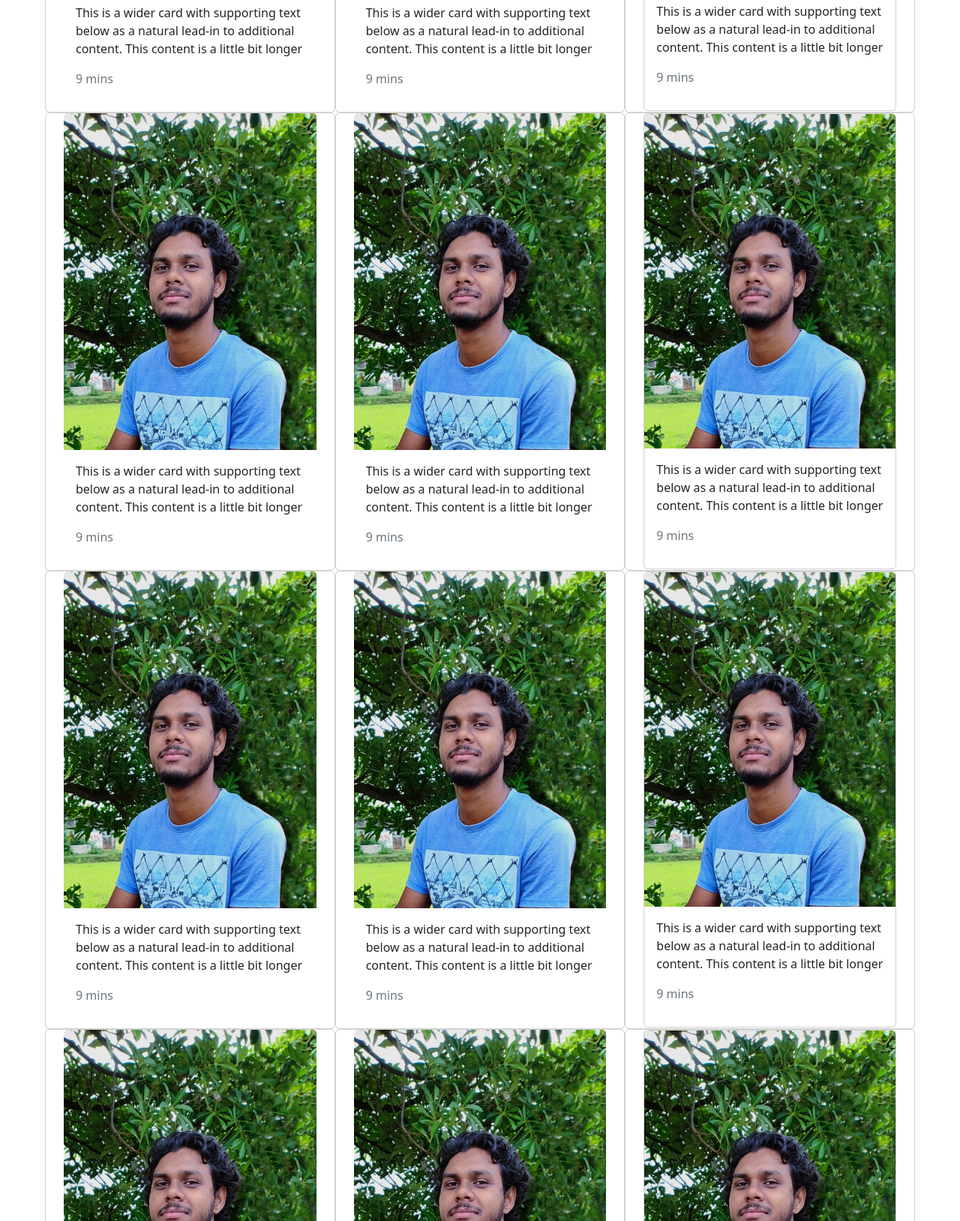
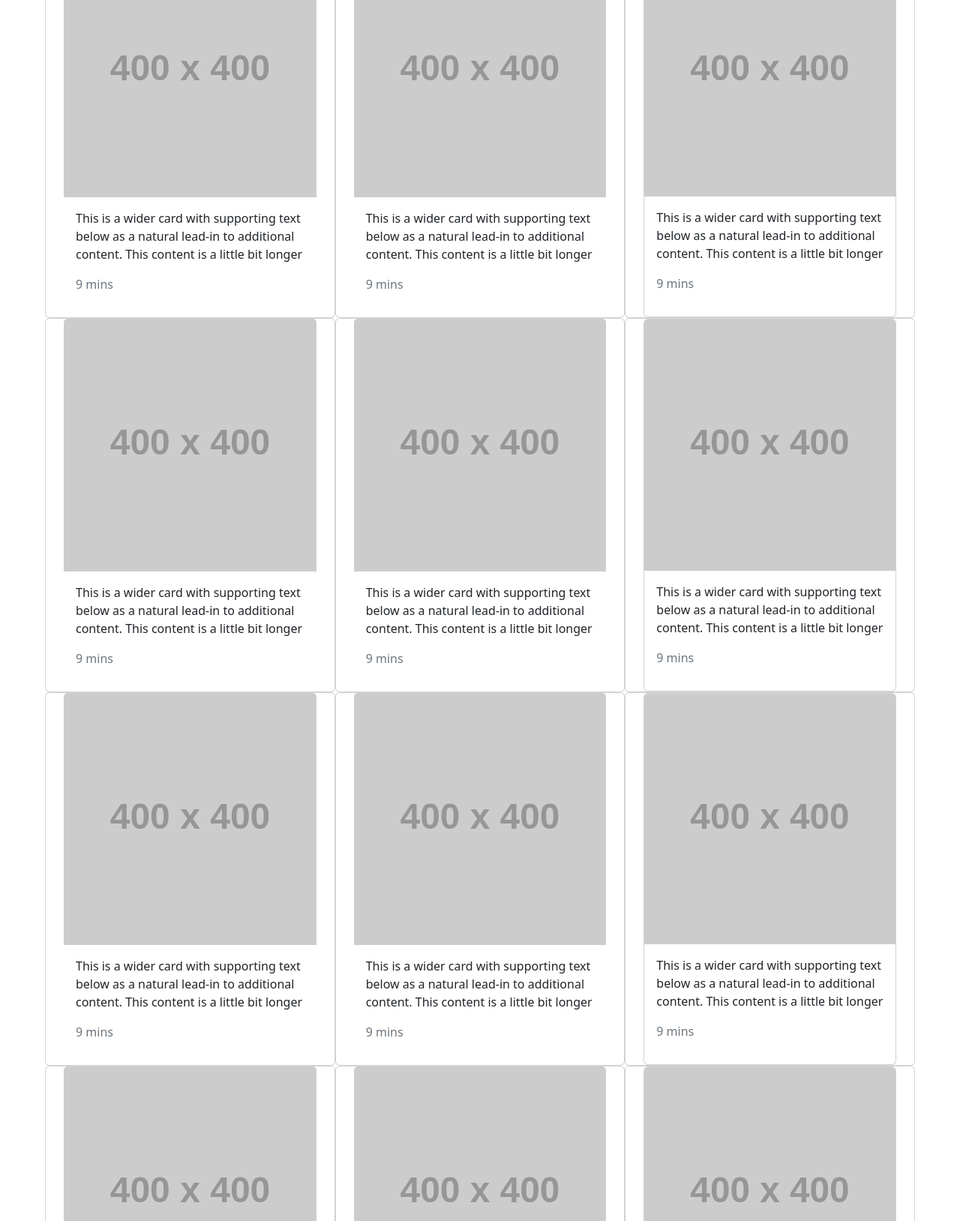
Before and after one commit to SumanKisku/accio-project-week3, a plain HTML site: page index.html in a window 1280 px wide. Shown: the part 1172-2800 px from the top of the page at 75% size. Drawn offline with nearby package versions, Linux system fonts and the light colour scheme; placeholder pictures from the web are drawn by us.

Commit message:
changed photos

```diff
--- a/index.html
+++ b/index.html
@@ -54,7 +54,7 @@
 
         <div class="col-12 col-md-6 col-lg-4 card">
 
-          <img src="./images/suman.jpg" class="card-img-top" alt="...">
+          <img src="https://placehold.co/400" class="card-img-top" alt="...">
           <div class="card-body">
 
             <p class="card-text">
@@ -67,7 +67,7 @@
 
         <div class="col-12 col-md-6 col-lg-4 card">
 
-          <img src="./images/suman.jpg" class="card-img-top" alt="...">
+          <img src="https://placehold.co/400" class="card-img-top" alt="...">
           <div class="card-body">
 
             <p class="card-text">
@@ -79,7 +79,7 @@
         </div>
         <div class="col-12 col-md-6 col-lg-4 card">
           <div class="card">
-            <img src="./images/suman.jpg" class="card-img-top" alt="...">
+            <img src="https://placehold.co/400" class="card-img-top" alt="...">
             <div class="card-body">
 
               <p class="card-text">
@@ -102,7 +102,7 @@
 
         <div class="col-12 col-md-6 col-lg-4 card">
 
-          <img src="./images/suman.jpg" class="card-img-top" alt="...">
+          <img src="https://placehold.co/400" class="card-img-top" alt="...">
           <div class="card-body">
 
             <p class="card-text">
@@ -115,7 +115,7 @@
 
         <div class="col-12 col-md-6 col-lg-4 card">
 
-          <img src="./images/suman.jpg" class="card-img-top" alt="...">
+          <img src="https://placehold.co/400" class="card-img-top" alt="...">
           <div class="card-body">
 
             <p class="card-text">
@@ -127,7 +127,7 @@
         </div>
         <div class="col-12 col-md-6 col-lg-4 card">
           <div class="card">
-            <img src="./images/suman.jpg" class="card-img-top" alt="...">
+            <img src="https://placehold.co/400" class="card-img-top" alt="...">
             <div class="card-body">
 
               <p class="card-text">
@@ -150,7 +150,7 @@
 
         <div class="col-12 col-md-6 col-lg-4 card">
 
-          <img src="./images/suman.jpg" class="card-img-top" alt="...">
+          <img src="https://placehold.co/400" class="card-img-top" alt="...">
           <div class="card-body">
 
             <p class="card-text">
@@ -163,7 +163,7 @@
 
         <div class="col-12 col-md-6 col-lg-4 card">
 
-          <img src="./images/suman.jpg" class="card-img-top" alt="...">
+          <img src="https://placehold.co/400" class="card-img-top" alt="...">
           <div class="card-body">
 
             <p class="card-text">
@@ -175,7 +175,7 @@
         </div>
         <div class="col-12 col-md-6 col-lg-4 card">
           <div class="card">
-            <img src="./images/suman.jpg" class="card-img-top" alt="...">
+            <img src="https://placehold.co/400" class="card-img-top" alt="...">
             <div class="card-body">
 
               <p class="card-text">
@@ -198,7 +198,7 @@
 
         <div class="col-12 col-md-6 col-lg-4 card">
 
-          <img src="./images/suman.jpg" class="card-img-top" alt="...">
+          <img src="https://placehold.co/400" class="card-img-top" alt="...">
           <div class="card-body">
 
             <p class="card-text">
@@ -211,7 +211,7 @@
 
         <div class="col-12 col-md-6 col-lg-4 card">
 
-          <img src="./images/suman.jpg" class="card-img-top" alt="...">
+          <img src="https://placehold.co/400" class="card-img-top" alt="...">
           <div class="card-body">
 
             <p class="card-text">
@@ -223,7 +223,7 @@
         </div>
         <div class="col-12 col-md-6 col-lg-4 card">
           <div class="card">
-            <img src="./images/suman.jpg" class="card-img-top" alt="...">
+            <img src="https://placehold.co/400" class="card-img-top" alt="...">
             <div class="card-body">
 
               <p class="card-text">
@@ -246,7 +246,7 @@
 
         <div class="col-12 col-md-6 col-lg-4 card">
 
-          <img src="./images/suman.jpg" class="card-img-top" alt="...">
+          <img src="https://placehold.co/400" class="card-img-top" alt="...">
           <div class="card-body">
 
             <p class="card-text">
@@ -259,7 +259,7 @@
 
         <div class="col-12 col-md-6 col-lg-4 card">
 
-          <img src="./images/suman.jpg" class="card-img-top" alt="...">
+          <img src="https://placehold.co/400" class="card-img-top" alt="...">
           <div class="card-body">
 
             <p class="card-text">
@@ -271,7 +271,7 @@
         </div>
         <div class="col-12 col-md-6 col-lg-4 card">
           <div class="card">
-            <img src="./images/suman.jpg" class="card-img-top" alt="...">
+            <img src="https://placehold.co/400" class="card-img-top" alt="...">
             <div class="card-body">
 
               <p class="card-text">
@@ -294,7 +294,7 @@
 
         <div class="col-12 col-md-6 col-lg-4 card">
 
-          <img src="./images/suman.jpg" class="card-img-top" alt="...">
+          <img src="https://placehold.co/400" class="card-img-top" alt="...">
           <div class="card-body">
 
             <p class="card-text">
@@ -307,7 +307,7 @@
 
         <div class="col-12 col-md-6 col-lg-4 card">
 
-          <img src="./images/suman.jpg" class="card-img-top" alt="...">
+          <img src="https://placehold.co/400" class="card-img-top" alt="...">
           <div class="card-body">
 
             <p class="card-text">
@@ -319,7 +319,7 @@
         </div>
         <div class="col-12 col-md-6 col-lg-4 card">
           <div class="card">
-            <img src="./images/suman.jpg" class="card-img-top" alt="...">
+            <img src="https://placehold.co/400" class="card-img-top" alt="...">
             <div class="card-body">
 
               <p class="card-text">
```
